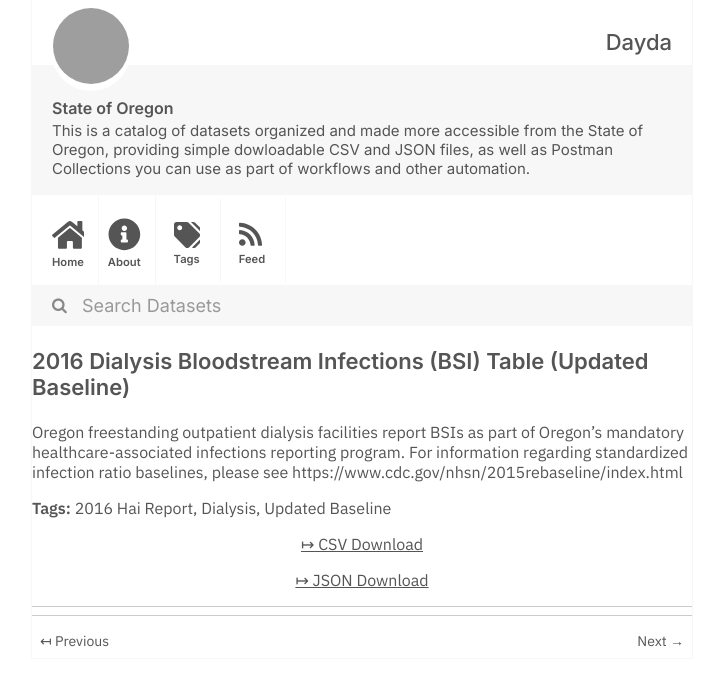
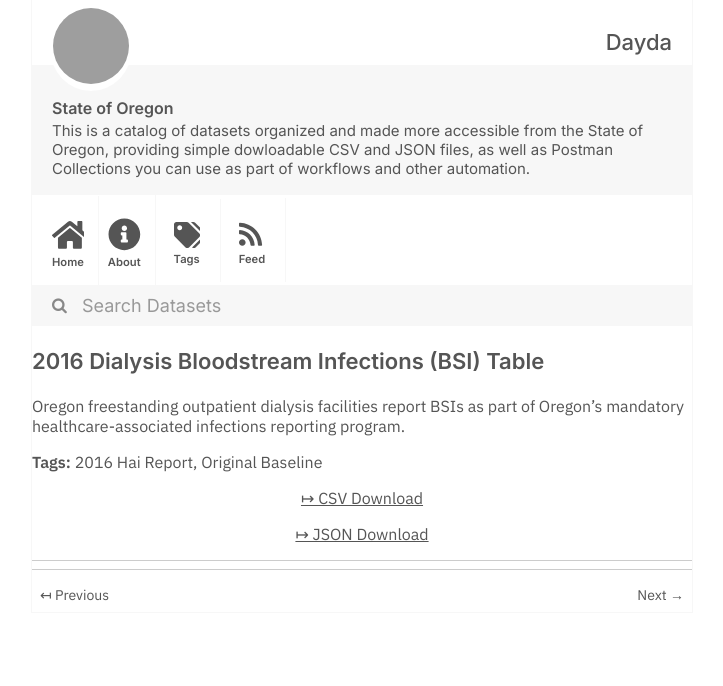
Before and after one commit to dayda-entities/state-of-oregon, a Jekyll site: the page built from _posts/2020-11-10-2016-dialysis-bloodstream-infe.md, in a window 1280 px wide, cut to the strip 0-686 px from the top of the page. Shown: the whole strip, without its empty margins (278-1001 px from the left). Built offline with Jekyll 4.4.1, drawn with Linux system fonts in a browser that asks for light colours; grey boxes are pictures that could not be loaded.

Commit message:
Publish Data

```diff
--- a/_posts/2020-11-10-2016-dialysis-bloodstream-infe.md
+++ b/_posts/2020-11-10-2016-dialysis-bloodstream-infe.md
@@ -1,18 +1,17 @@
 ---
-title: 2016 Dialysis Bloodstream Infections (BSI) Table (Updated Baseline)
-created: '2020-11-10T17:21:51.122035'
-modified: '2020-11-10T17:21:51.122047'
+title: 2016 Dialysis Bloodstream Infections (BSI) Table
+created: '2020-11-10T17:22:55.826232'
+modified: '2020-11-10T17:22:55.826243'
 state: active
 type: dataset
 tags:
   - 2016 Hai Report
-  - Dialysis
-  - Updated Baseline
+  - Original Baseline
 groups:
   - Local Government
-csv_url: 'https://data.oregon.gov/api/views/3a7t-p58d/rows.csv?accessType=DOWNLOAD'
-json_url: 'https://data.oregon.gov/api/views/3a7t-p58d/rows.json?accessType=DOWNLOAD'
+csv_url: 'https://data.oregon.gov/api/views/qvrw-4rfv/rows.csv?accessType=DOWNLOAD'
+json_url: 'https://data.oregon.gov/api/views/qvrw-4rfv/rows.json?accessType=DOWNLOAD'
 layout: post
 
 ---
-Oregon freestanding outpatient dialysis facilities report BSIs as part of Oregon’s mandatory healthcare-associated infections reporting program. For information regarding standardized infection ratio baselines, please see https://www.cdc.gov/nhsn/2015rebaseline/index.html
+Oregon freestanding outpatient dialysis facilities report BSIs as part of Oregon’s mandatory healthcare-associated infections reporting program.
```
